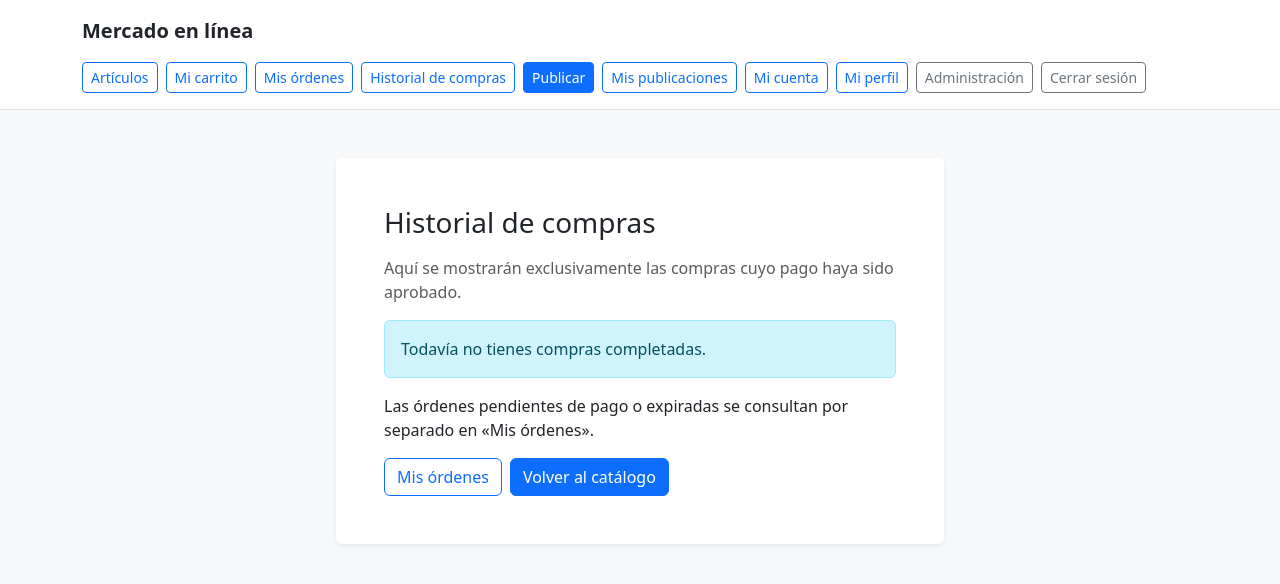
After one commit to Mausgier/MARKETPLACE-102-4A, a Django app: page /ordenes/historial/ in a window 1280 px wide. The commit adds this page. Shown: the top 584 px of the page. Run offline with Django 5.2, Linux system fonts and the light colour scheme; the visitor is signed in with stand-in values (Sample User, id 1); parts of the project's set-up code (start-up, migrations or seed data) failed here and were passed over.

Commit message:
FEAT: Preparar Historial Privado de Compras para RF-11

```diff
--- a/cuentas_app/templates/cuentas_app/base.html
+++ b/cuentas_app/templates/cuentas_app/base.html
@@ -22,6 +22,7 @@
                 {% if user.is_authenticated %}
                     <a class="btn btn-outline-primary btn-sm" href="{% url 'carrito:ver' %}">Mi carrito</a>
                     <a class="btn btn-outline-primary btn-sm" href="{% url 'ordenes:lista' %}">Mis órdenes</a>
+                    <a class="btn btn-outline-primary btn-sm" href="{% url 'ordenes:historial' %}">Historial de compras</a>
                     <a class="btn btn-primary btn-sm" href="{% url 'productos:publicar' %}">Publicar</a>
                     <a class="btn btn-outline-primary btn-sm" href="{% url 'productos:mis_publicaciones' %}">Mis publicaciones</a>
                     <a class="btn btn-outline-primary btn-sm" href="{% url 'cuentas:inicio' %}">Mi cuenta</a>
--- /dev/null
+++ b/ordenes_app/consultas.py
@@ -0,0 +1,21 @@
+"""Consultas privadas; distingue solicitudes de compra de compras efectivamente pagadas."""
+
+from carrito_app.services import validar_cuenta
+
+from .models import OrdenCompra
+
+
+def compras_aprobadas_del_usuario(*, usuario):
+    """
+    Reserva el punto de integración del historial con los futuros pagos y pedidos.
+
+    RF-11 parcial: todavía no existe evidencia de pagos aprobados en el modelo.
+    No se infiere una compra desde la creación de una orden ni desde sus reservas.
+    RF-19 deberá aportar la condición de aprobación y la fecha real de compra;
+    los pedidos definitivos deberán aportar vendedores, estados y su cantidad.
+    https://docs.djangoproject.com/en/5.2/ref/models/querysets/#none
+    """
+    validar_cuenta(usuario)
+    # El conjunto vacío es deliberado: también excluye cualquier estado que se
+    # incorpore en el futuro hasta que su integración se valide expresamente.
+    return OrdenCompra.objects.filter(comprador=usuario).none()
--- /dev/null
+++ b/ordenes_app/templates/ordenes_app/historial.html
@@ -0,0 +1,21 @@
+{% extends "cuentas_app/base.html" %}
+
+{% block titulo %}Historial de compras{% endblock %}
+
+{% block contenido %}
+<section class="card border-0 shadow-sm" aria-labelledby="titulo-historial">
+    <div class="card-body p-4 p-md-5">
+        <h1 class="h3 mb-3" id="titulo-historial">Historial de compras</h1>
+        <p class="text-body-secondary">Aquí se mostrarán exclusivamente las compras cuyo pago haya sido aprobado.</p>
+        {# RF-11 parcial: no representar órdenes pendientes como compras ni inventar pedidos. #}
+        {% if not compras %}
+            <div class="alert alert-info" role="status">Todavía no tienes compras completadas.</div>
+        {% endif %}
+        <p>Las órdenes pendientes de pago o expiradas se consultan por separado en «Mis órdenes».</p>
+        <div class="d-flex flex-wrap gap-2">
+            <a class="btn btn-outline-primary" href="{% url 'ordenes:lista' %}">Mis órdenes</a>
+            <a class="btn btn-primary" href="{% url 'productos:recientes' %}">Volver al catálogo</a>
+        </div>
+    </div>
+</section>
+{% endblock %}
--- a/ordenes_app/urls.py
+++ b/ordenes_app/urls.py
@@ -6,6 +6,7 @@ from . import views
 app_name = "ordenes"
 urlpatterns = [
     path("", views.mis_ordenes, name="lista"),
+    path("historial/", views.historial_compras, name="historial"),
     path("confirmar/", views.confirmar, name="confirmar"),
     path("<uuid:pk>/", views.detalle, name="detalle"),
 ]
--- a/ordenes_app/views.py
+++ b/ordenes_app/views.py
@@ -13,10 +13,26 @@ from django.views.decorators.http import require_http_methods, require_safe
 from carrito_app.services import validar_cuenta
 
 from .forms import ConfirmarOrdenForm
+from .consultas import compras_aprobadas_del_usuario
 from .models import OrdenCompra
 from .services import expirar_ordenes, generar_orden, preparar_confirmacion
 
 logger = logging.getLogger(__name__)
+
+
+@never_cache
+@login_required
+@require_safe
+def historial_compras(request):
+    """
+    Presenta RF-11 parcial sin convertir órdenes pendientes o vencidas en compras.
+
+    No ejecuta mantenimiento de reservas ni acepta propietarios desde la URL.
+    https://docs.djangoproject.com/en/5.2/topics/auth/default/#the-login-required-decorator
+    """
+    return render(request, "ordenes_app/historial.html", {
+        "compras": compras_aprobadas_del_usuario(usuario=request.user),
+    })
 
 
 @never_cache
```
Also changed, not shown: ordenes_app/README.md.
